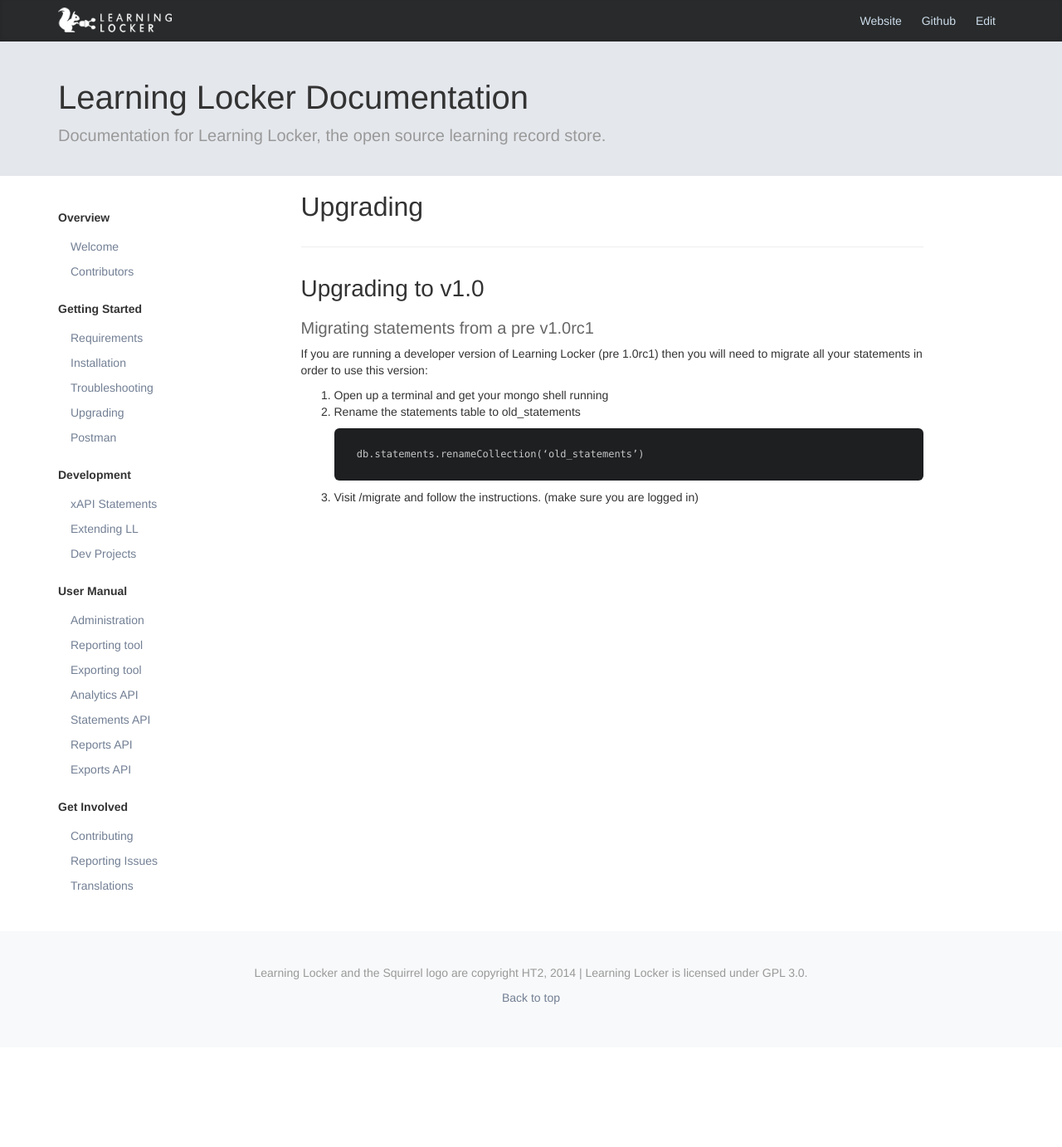
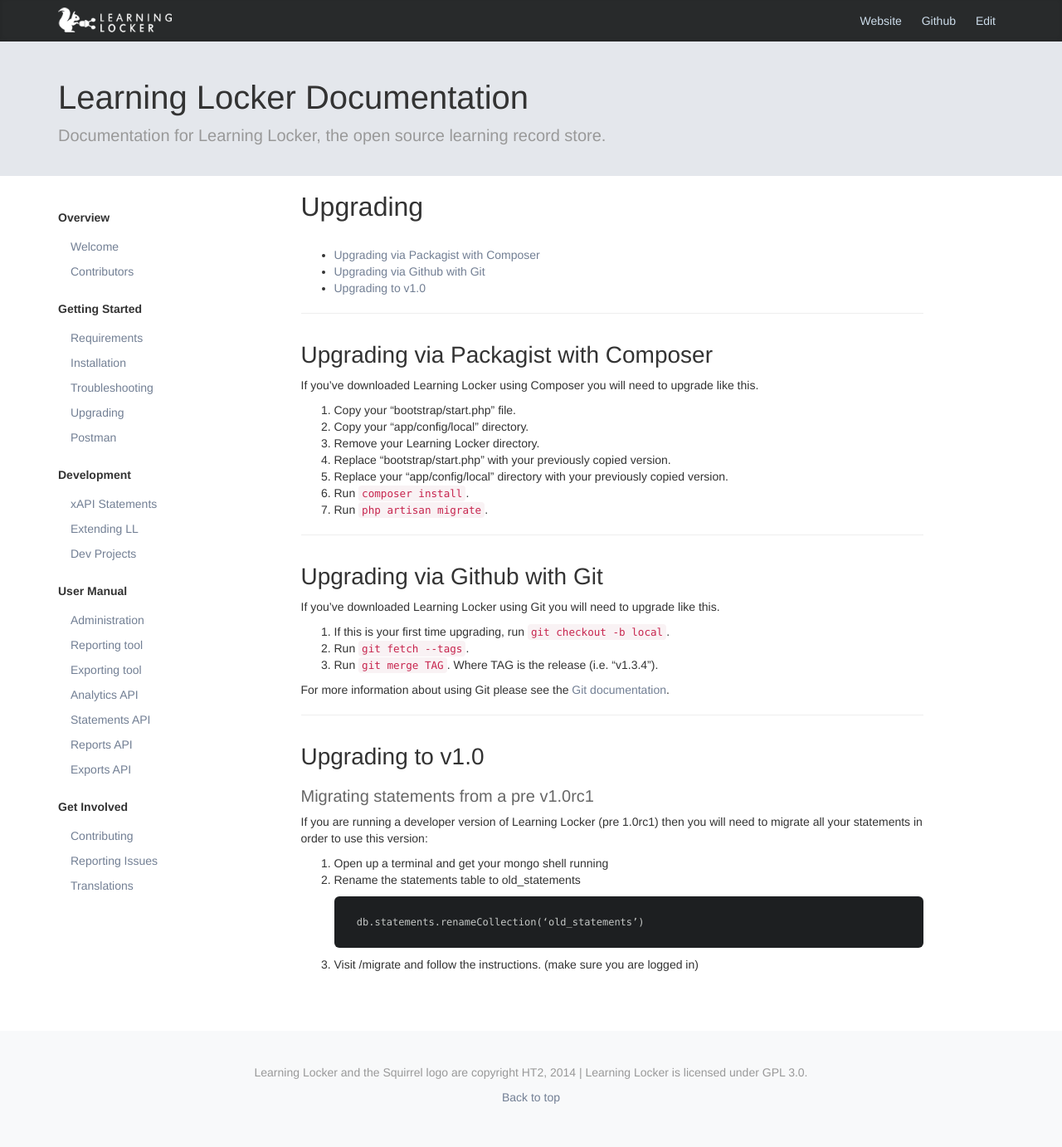
Before and after one commit to LearningLocker/docs, a Jekyll site: the page built from upgrading.md, in a window 1280 px wide. Shown: the whole page at 83% size. Built offline with Jekyll 4.4.1, drawn with Linux system fonts in a browser that asks for light colours; nearby versions of some CDN libraries; before the commit the page ends 1262 px from its top, so only the background shows below that.

Commit message:
Adds upgrade process.

```diff
--- a/upgrading.md
+++ b/upgrading.md
@@ -1,11 +1,33 @@
 ---
 ---
 
-Upgrading
-=========
+# Upgrading
+
+- [Upgrading via Packagist with Composer](upgrading-via-packagist-with-composer)
+- [Upgrading via Github with Git](upgrading-via-github-with-git)
+- [Upgrading to v1.0](upgrading-to-v10)
+
+## Upgrading via Packagist with Composer
+If you've downloaded Learning Locker using Composer you will need to upgrade like this.
+
+1. Copy your "bootstrap/start.php" file.
+2. Copy your "app/config/local" directory.
+3. Remove your Learning Locker directory.
+4. Replace "bootstrap/start.php" with your previously copied version.
+5. Replace your "app/config/local" directory with your previously copied version.
+6. Run `composer install`.
+6. Run `php artisan migrate`.
+
+## Upgrading via Github with Git
+If you've downloaded Learning Locker using Git you will need to upgrade like this.
+
+1. If this is your first time upgrading, run `git checkout -b local`.
+2. Run `git fetch --tags`.
+3. Run `git merge TAG`. Where TAG is the release (i.e. "v1.3.4").
+
+For more information about using Git please see the [Git documentation](http://git-scm.com/).
 
 ## Upgrading to v1.0
-
 #### Migrating statements from a pre v1.0rc1
 If you are running a developer version of Learning Locker (pre 1.0rc1) then you will need to migrate all your statements in order to use this version:
 
```
